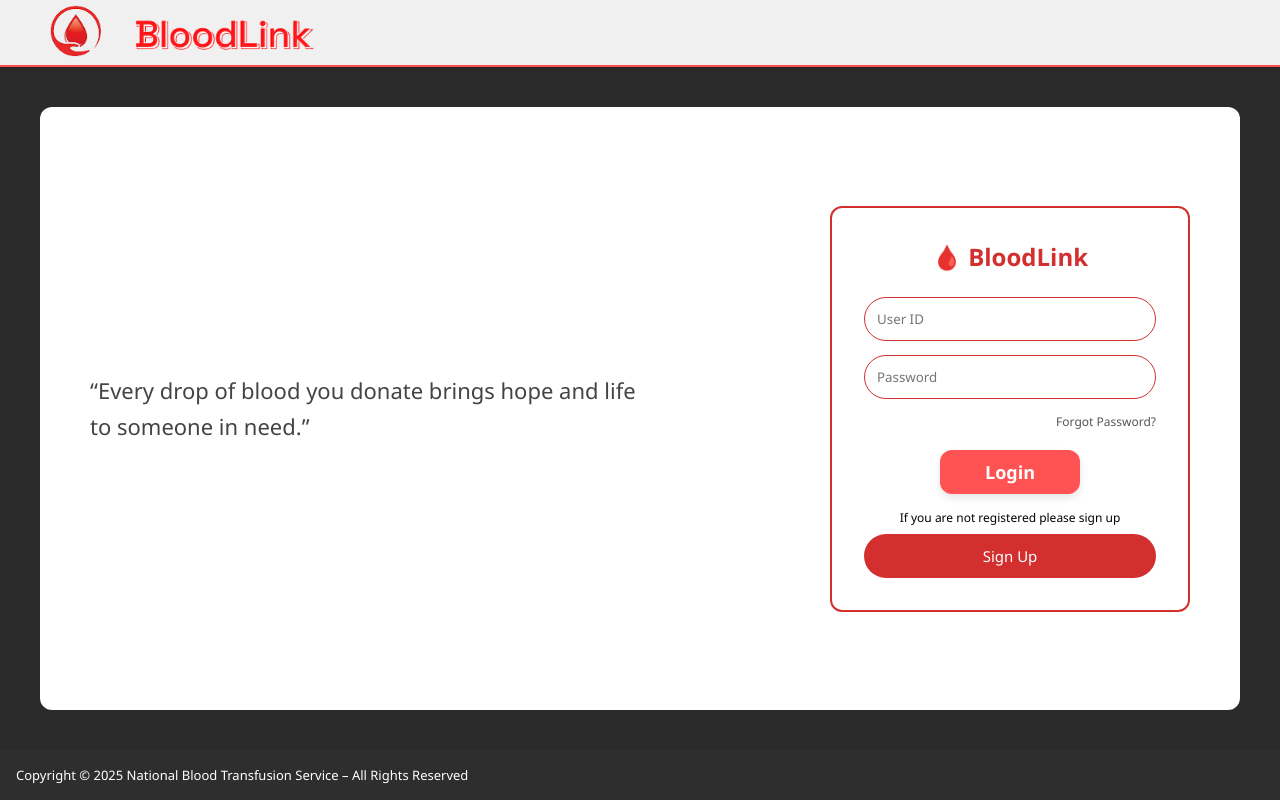
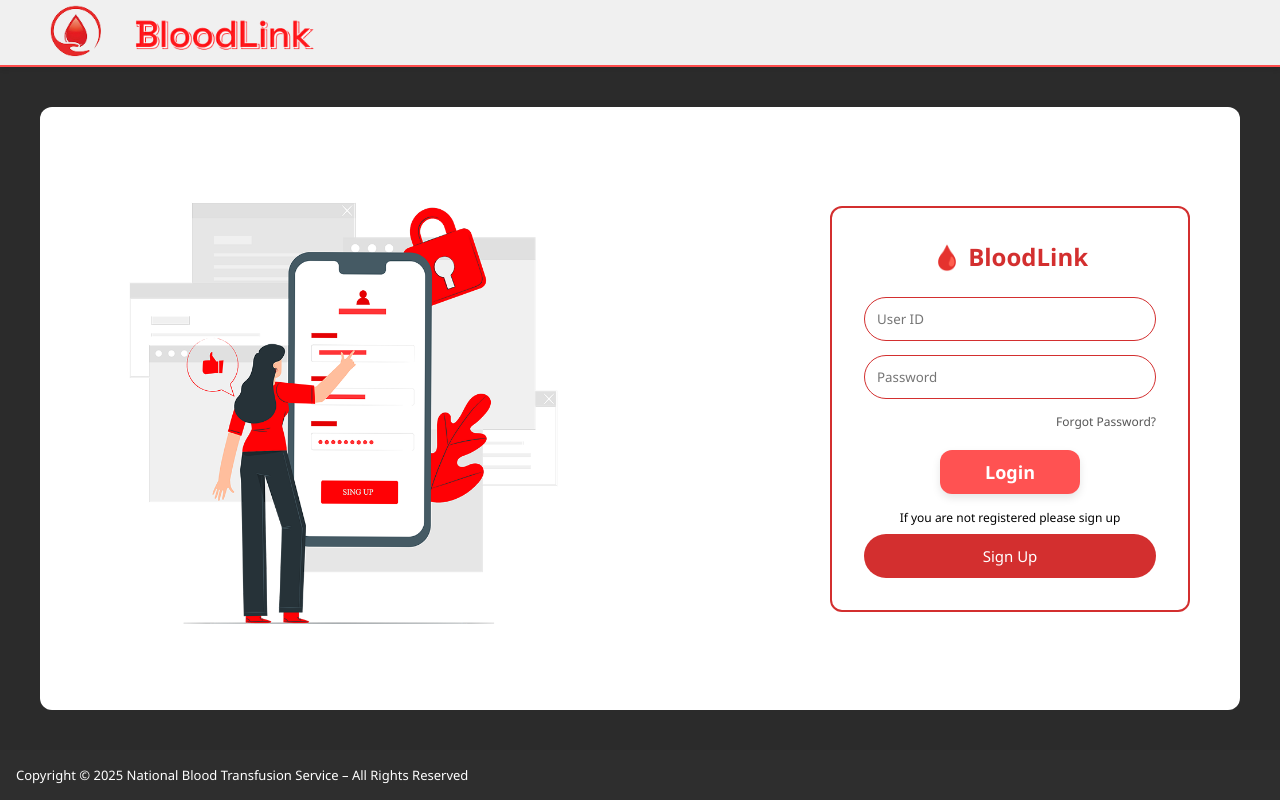
Before and after one commit to Achira-menath/blood-donation-management-system, a React (Create React App) app: page /blood-donation-management-system/Login in a window 1280 px wide. Built offline with nearby package versions, Linux system fonts and the light colour scheme.

Commit message:
add loging pic and signup header

```diff
--- a/src/Pages/Home-login/Login.css
+++ b/src/Pages/Home-login/Login.css
@@ -10,6 +10,11 @@
   background: #2b2b2b;
   display: flex;
   flex-direction: column;
+}
+
+.login-illustration{
+  width: 500px;
+  height: auto;
 }
 
 /* Navbar */
--- a/src/Pages/Home-login/Login.jsx
+++ b/src/Pages/Home-login/Login.jsx
@@ -3,7 +3,7 @@ import "./Login.css";
 import Signup from "./Signup.css";
 import logoimg from "../../assets/logo.png";
 import Headerblank from "../../components/Headerblank"
-
+import loginImg from"../../assets/login.png";
 const Login = () => {
   const [showSignup, setShowSignup] = useState(false);
 
@@ -15,12 +15,12 @@ const Login = () => {
 
         {/* Content */}
         <main className="content">
-          <div className="quote-section">
-            <p>
-              “Every drop of blood you donate brings hope and life to someone in
-              need.”
-            </p>
+
+        <div className="image-section">
+            <img src={loginImg} alt="Login Illustration" className="login-illustration" />
           </div>
+
+
 
           <div className="login-box">
             <h2>🩸 BloodLink</h2>
--- a/src/Pages/Home-login/Signup.jsx
+++ b/src/Pages/Home-login/Signup.jsx
@@ -1,6 +1,7 @@
 import React from "react";
 import "./Signup.css";
 import { Link } from "react-router-dom";
+import Headerblank from "../../components/Headerblank"; // හරියටම path එක බලන්න
 
 const Signup = ({ close }) => {
   const handleSubmit = (e) => {
@@ -8,11 +9,12 @@ const Signup = ({ close }) => {
   };
 
   return (
+    <div className="signup-wrapper">
+      {/* පිටුවේ ඉහළින්ම header එක පෙන්වයි */}
+      <Headerblank />
+
       <div className="overlay" onClick={close}>
-      <div
-        className="signup-card"
-        onClick={(e) => e.stopPropagation()}
-      >
+        <div className="signup-card" onClick={(e) => e.stopPropagation()}>
           <div className="logo">🩸</div>
 
           <form onSubmit={handleSubmit}>
@@ -67,7 +69,6 @@ const Signup = ({ close }) => {
                 Submit
               </button>
             </Link>
-
           </form>
 
           <p className="footer">
@@ -76,6 +77,7 @@ const Signup = ({ close }) => {
           </p>
         </div>
       </div>
+    </div>
   );
 };
 
```
Lines whose indentation alone changed are shown as unchanged.
